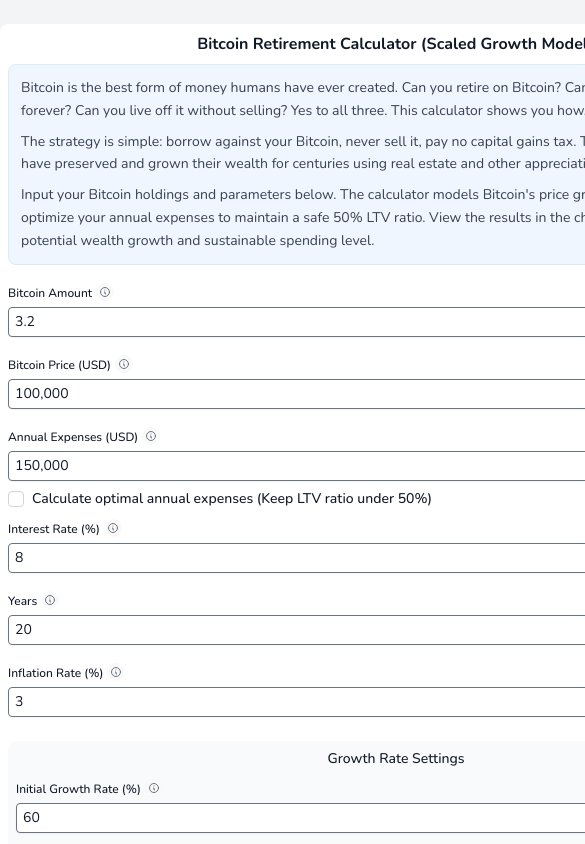
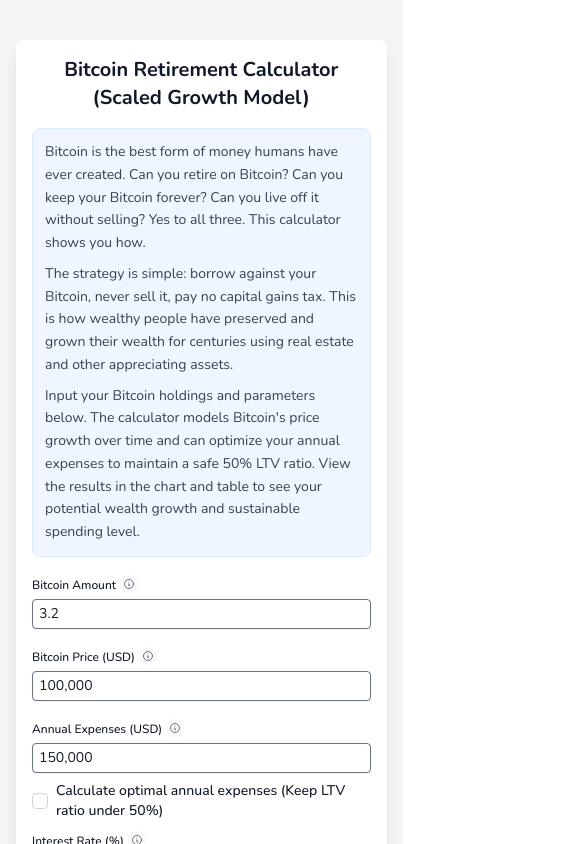
Before and after one commit to damonjanis/RetireOnBitcoin, a React (Vite) app: page / in a window 390 px wide. Shown: the top 844 px of the page, 585 px wide, since content can reach past the window. Built offline with nearby package versions, Linux system fonts and the light colour scheme.

Commit message:
improve: enhance responsive container layout with better spacing and typography

```diff
--- a/src/components/BitcoinRetirementCalculator.jsx
+++ b/src/components/BitcoinRetirementCalculator.jsx
@@ -344,10 +344,10 @@
   };
 
   return (
-    <div className="flex flex-col items-center w-full max-w-6xl mx-auto">
-      <div className="bg-white rounded-lg shadow-lg w-full mx-2">
-        <div className="p-2 sm:p-6">
-          <h2 className="text-base sm:text-2xl font-bold mb-2 sm:mb-4 text-gray-900 text-center">
+    <div className="flex flex-col items-center w-full max-w-6xl mx-auto p-4">
+      <div className="bg-white rounded-lg shadow-lg w-full mx-auto max-w-[95vw] sm:max-w-[90vw] md:max-w-[85vw]">
+        <div className="p-4 sm:p-6 md:p-8">
+          <h2 className="text-xl sm:text-2xl md:text-3xl font-bold mb-4 sm:mb-6 text-gray-900 text-center">
             Bitcoin Retirement Calculator (Scaled Growth Model)
           </h2>
           <div className="bg-blue-50 border border-blue-100 rounded-lg p-3 sm:p-4 mb-4 sm:mb-6">
```
